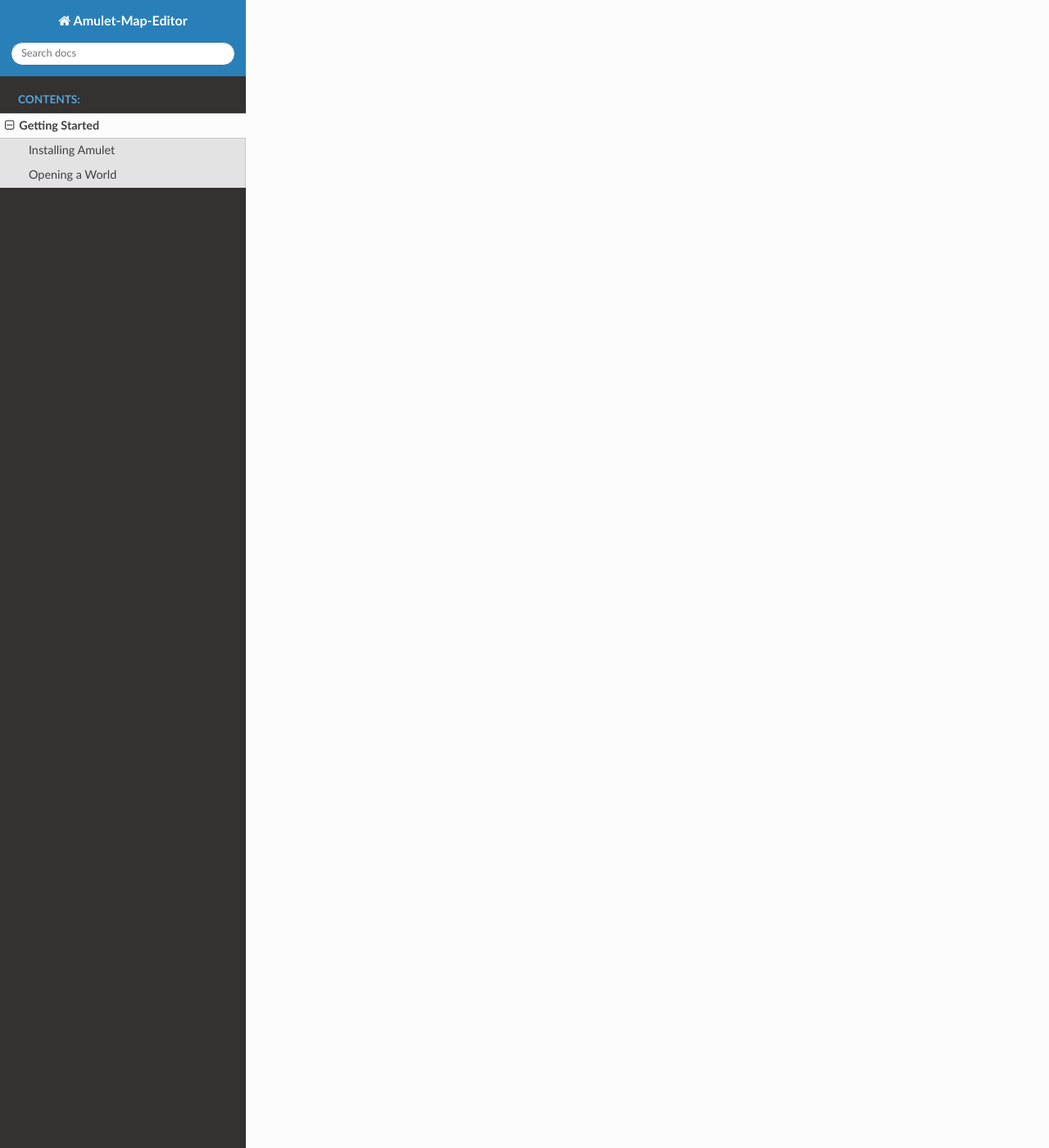
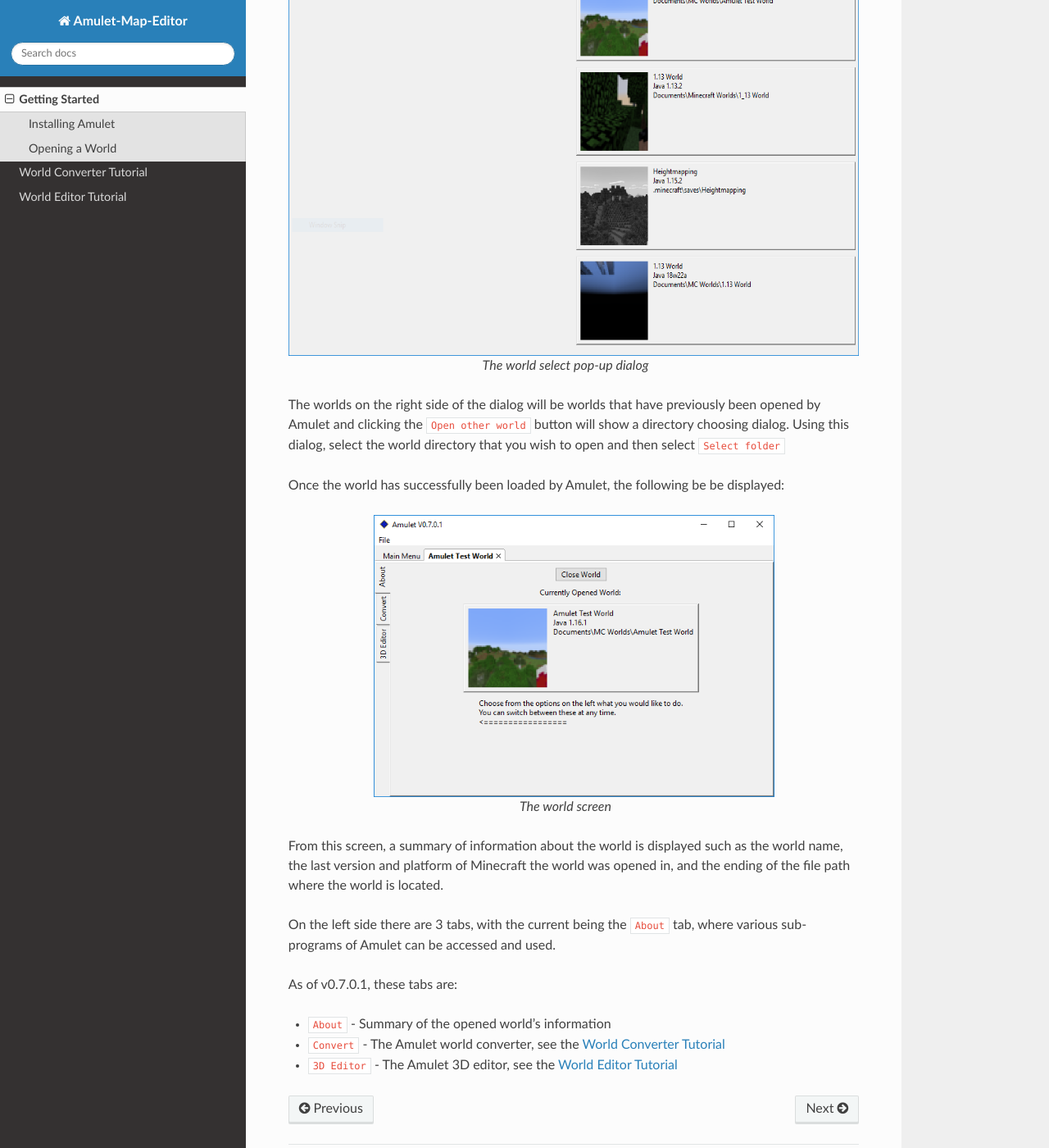
Before and after one commit to Amulet-Team/Amulet-Map-Editor, a Sphinx documentation site: the page built from docs/getting_started.rst, in a window 1280 px wide and 1400 px high, scrolled down 1433 px. Shown: the whole window at 82% size. Built offline with Sphinx 7.4.7 and the Read the Docs theme 2.0.0, drawn with Linux system fonts in a browser that asks for light colours; some of the changed text lies outside the part shown.

Commit message:
Continue usage documentation

```diff
--- a/docs/getting_started.rst
+++ b/docs/getting_started.rst
@@ -1,5 +1,7 @@
 Getting Started
 ===============
+
+.. _installing-amulet-ref:
 
 Installing Amulet
 -----------------
@@ -26,8 +28,13 @@
 * OSX: ``amulet_app.app``
 * Linux: *TODO*
 
+.. _opening-a-world-ref:
+
 Opening a World
 ---------------
+
+:emphasis:`Note: We recommend that any world that is to be opened by Amulet is backed up to
+avoid any loss of data`
 
 When starting Amulet, you should be presented with a screen similar to
 the following:
@@ -38,6 +45,39 @@
 
     The start screen of Amulet
 
+After clicking the ``Open World`` button, you will be presented with the following pop-up dialog:
+
+.. figure:: _static/images/world_select.png
+    :scale: 75 %
+    :align: center
+
+    The world select pop-up dialog
+
+The worlds on the right side of the dialog will be worlds that have previously been opened by Amulet
+and clicking the ``Open other world`` button will show a directory choosing dialog. Using this dialog,
+select the world directory that you wish to open and then select ``Select folder``
+
+Once the world has successfully been loaded by Amulet, the following be be displayed:
+
+.. figure:: _static/images/world_screen.png
+    :scale: 75 %
+    :align: center
+
+    The world screen
+
+From this screen, a summary of information about the world is displayed such as the world name, the
+last version and platform of Minecraft the world was opened in, and the ending of the file path where
+the world is located.
+
+On the left side there are 3 tabs, with the current being the ``About`` tab, where various sub-programs
+of Amulet can be accessed and used.
+
+As of v0.7.0.1, these tabs are:
+
+* ``About`` - Summary of the opened world's information
+* ``Convert`` - The Amulet world converter, see the :doc:`/world_converter`
+* ``3D Editor`` - The Amulet 3D editor, see the :doc:`/world_editor`
+
 
 .. _README: https://github.com/Amulet-Team/Amulet-Map-Editor#running-from-source
 .. _Github Releases: https://github.com/Amulet-Team/Amulet-Map-Editor/releases
--- a/docs/index.rst
+++ b/docs/index.rst
@@ -3,14 +3,23 @@
    You can adapt this file completely to your liking, but it should at least
    contain the root `toctree` directive.
 
+=============================================
 Welcome to Amulet-Map-Editor's documentation!
 =============================================
 
+User Guide
+==========
+
 .. toctree::
    :maxdepth: 2
-   :caption: Contents:
 
    getting_started
+   world_converter
+   world_editor
+
+.. toctree::
+   :maxdepth: 2
+   :caption: Operation Development
 
 
 
--- /dev/null
+++ b/docs/world_converter.rst
@@ -0,0 +1,5 @@
+World Converter Tutorial
+========================
+
+Converting a world
+------------------
--- /dev/null
+++ b/docs/world_editor.rst
@@ -0,0 +1,2 @@
+World Editor Tutorial
+=====================
```
Also changed, not shown: docs/_static/images/world_screen.png (added), docs/_static/images/world_select.png (added).
